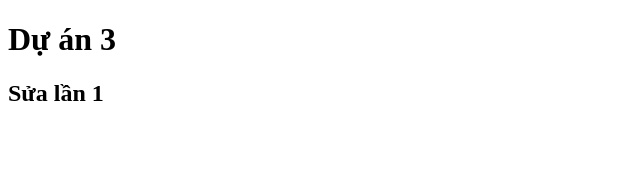
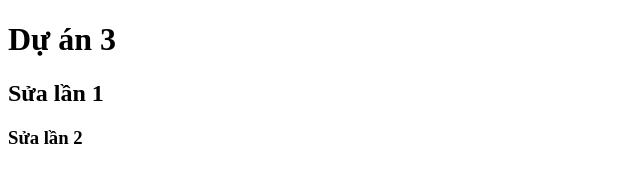
Before and after one commit to TruongGiangHuynh/duan3, a plain HTML site: page index.html in a window 1280 px wide. Shown: the whole page, without its empty margins (0-640 px from the left). Drawn offline with Linux system fonts and the light colour scheme.

Commit message:
sưa lan 2

```diff
--- a/index.html
+++ b/index.html
@@ -8,5 +8,6 @@
   <body>
     <h1>Dự án 3</h1>
     <h2>Sửa lần 1</h2>
+    <h3>Sửa lần 2</h3>
   </body>
 </html>
```
